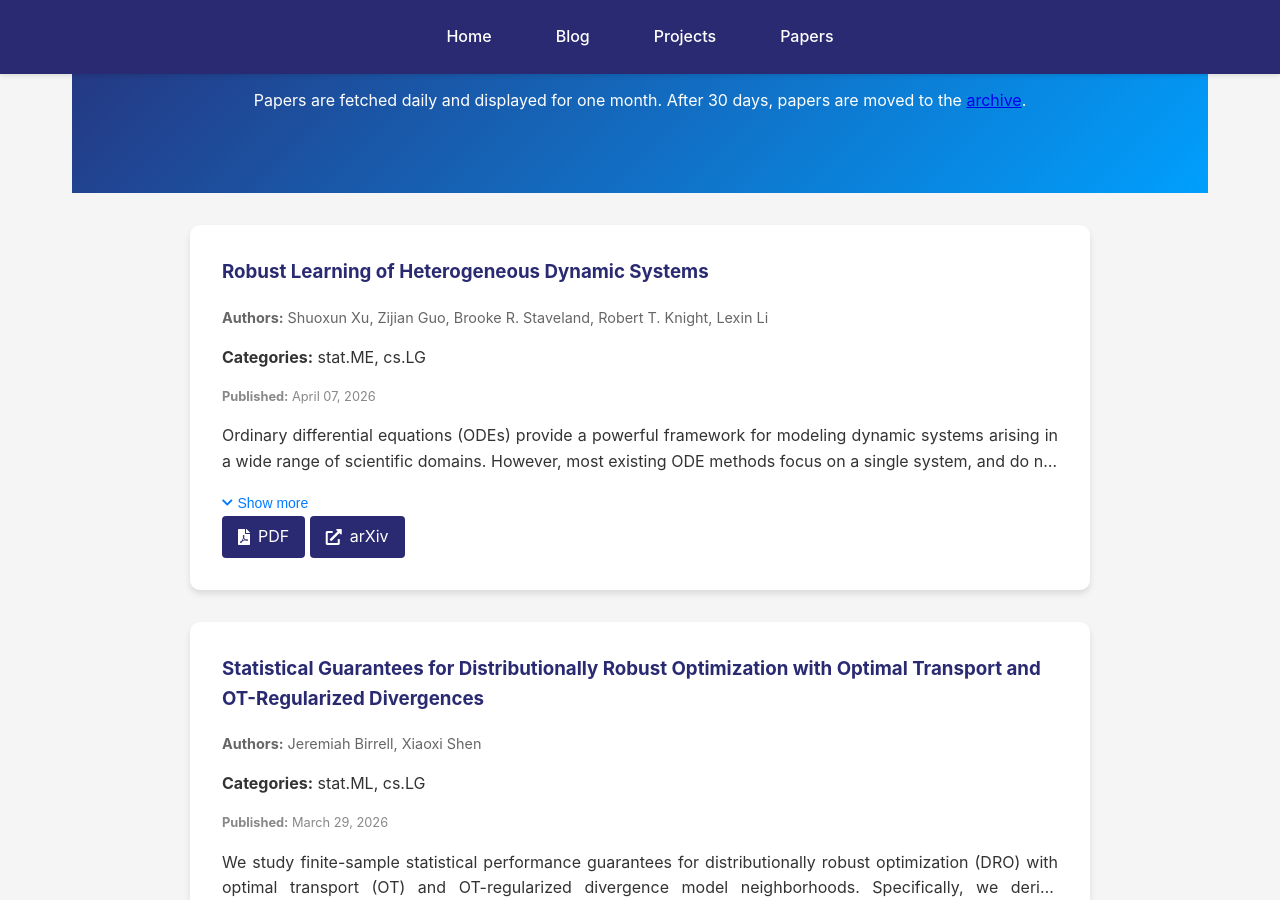
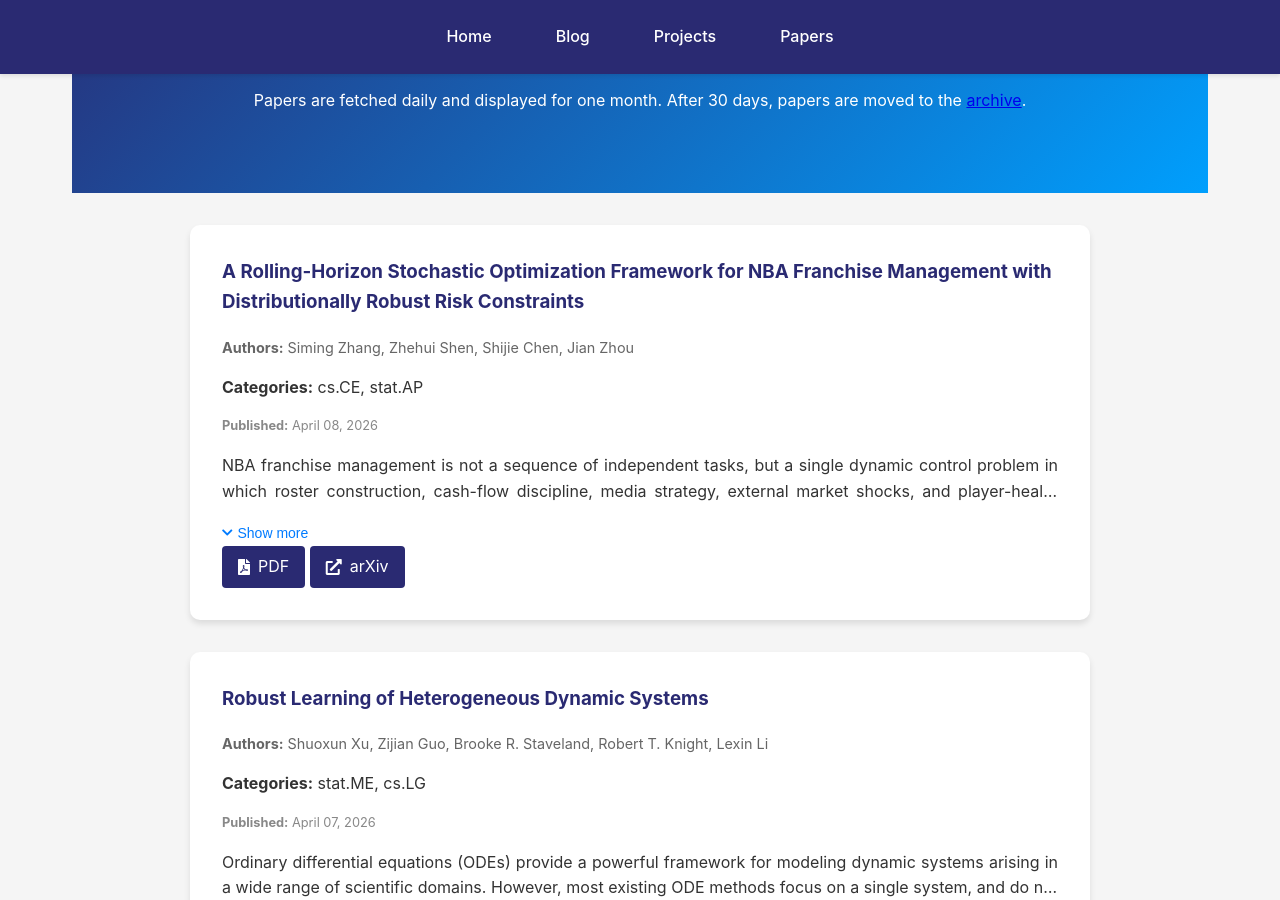
Before and after one commit to kyZhan2002/mypage, a Jekyll site: the page built from papers/index.html, in a window 1280 px wide and 900 px high, scrolled down 304 px. Built offline with Jekyll 4.4.1, drawn with Linux system fonts in a browser that asks for light colours.

Commit message:
Update arXiv papers

```diff
--- a/_data/arxiv_cache.json
+++ b/_data/arxiv_cache.json
@@ -1,6 +1,26 @@
 {
-  "last_fetch_timestamp": 1775615018,
+  "last_fetch_timestamp": 1775700678,
   "papers": [
+    {
+      "arxiv_id": "2604.06548",
+      "title": "A Rolling-Horizon Stochastic Optimization Framework for NBA Franchise Management with Distributionally Robust Risk Constraints",
+      "authors": [
+        "Siming Zhang",
+        "Zhehui Shen",
+        "Shijie Chen",
+        "Jian Zhou"
+      ],
+      "abstract": "NBA franchise management is not a sequence of independent tasks, but a single dynamic control problem in which roster construction, cash-flow discipline, media strategy, external market shocks, and player-health uncertainty interact over time. Using the New York Knicks as a case study, this paper develops a unified decision architecture for franchise management under competitive, financial, and regulatory constraints. The core layer is formulated as a rolling-horizon stochastic mixed-integer program augmented with distributionally robust optimization and conditional value-at-risk constraints, so that long-run franchise value can be optimized while downside exposure remains explicitly controlled. On top of this core layer, we construct coordinated modules for transaction execution, league-expansion shock transmission, media-rights regime transition, and injury-triggered re-optimization. This integrated design reframes multiple managerial mechanisms inside one research problem: how should an NBA franchise allocate resources and update decisions when performance objectives and commercial objectives are jointly determined under uncertainty? The manuscript is organized around problem formulation, model architecture, empirical validation, robustness analysis, and managerial interpretation.",
+      "published": "April 08, 2026",
+      "published_raw": "2026-04-08T00:56:14Z",
+      "categories": [
+        "cs.CE",
+        "stat.AP"
+      ],
+      "pdf_link": "https://arxiv.org/pdf/2604.06548v1",
+      "arxiv_url": "https://arxiv.org/abs/2604.06548v1",
+      "added_timestamp": 1775700678
+    },
     {
       "arxiv_id": "2604.05285",
       "title": "Robust Learning of Heterogeneous Dynamic Systems",
```
